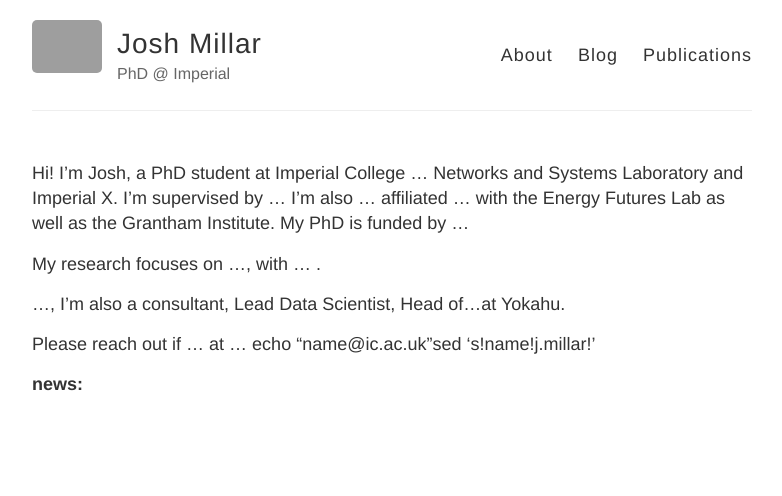
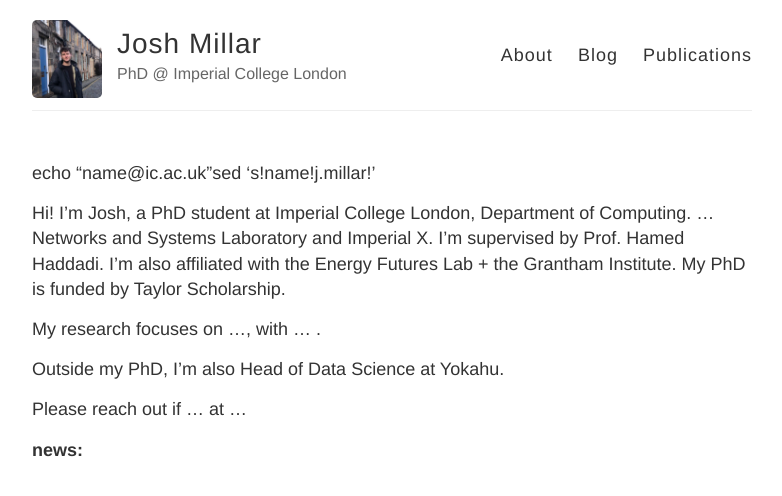
Before and after one commit to j0shmillar/j0shmillar.github.io, a Jekyll site: the page built from index.md, in a window 1280 px wide. Shown: the top 496 px of the page, without its empty margins (248-1030 px from the left). Built offline with Jekyll 4.4.1, drawn with Linux system fonts in a browser that asks for light colours; grey boxes are pictures that could not be loaded.

Commit message:
update main

```diff
--- a/_config.yml
+++ b/_config.yml
@@ -6,10 +6,10 @@
 name: Josh Millar
 
 # Short bio or description (displayed in the header)
-description: PhD @ Imperial
+description: PhD @ Imperial College London
 
 # URL of your avatar or profile pic (you could use your GitHub profile pic)
-avatar: https://raw.githubusercontent.com/yushan-huang/yushan-huang.github.io/master/images/profile.png
+avatar: https://raw.githubusercontent.com/j0shmillar/j0shmillar.github.io/master/images/profile.png
 
 #
 # Flags below are optional
@@ -18,7 +18,7 @@
 # Includes an icon in the footer for each username you enter
 footer-links:
   dribbble:
-  email: echo "name@ic.ac.uk" | sed 's!name!j.millar!’
+  email:
   facebook:
   flickr:
   github:
--- a/index.md
+++ b/index.md
@@ -5,12 +5,14 @@
 order: 1
 ---
 
-Hi! I’m Josh, a PhD student at Imperial College … Networks and Systems Laboratory and Imperial X. I’m supervised by … I’m also … affiliated … with the Energy Futures Lab as well as the Grantham Institute. My PhD is funded by …
+echo "name@ic.ac.uk" | sed 's!name!j.millar!’
+
+Hi! I’m Josh, a PhD student at Imperial College London, Department of Computing. … Networks and Systems Laboratory and Imperial X. I’m supervised by Prof. Hamed Haddadi. I’m also affiliated with the Energy Futures Lab + the Grantham Institute. My PhD is funded by Taylor Scholarship.
 
 My research focuses on …, with … .
 
-…, I’m also a consultant, Lead Data Scientist, Head of…at Yokahu.
+Outside my PhD, I’m also Head of Data Science at Yokahu.
 
-Please reach out if … at ... echo "name@ic.ac.uk" | sed 's!name!j.millar!’
+Please reach out if … at ...
 
 **news:**
```
